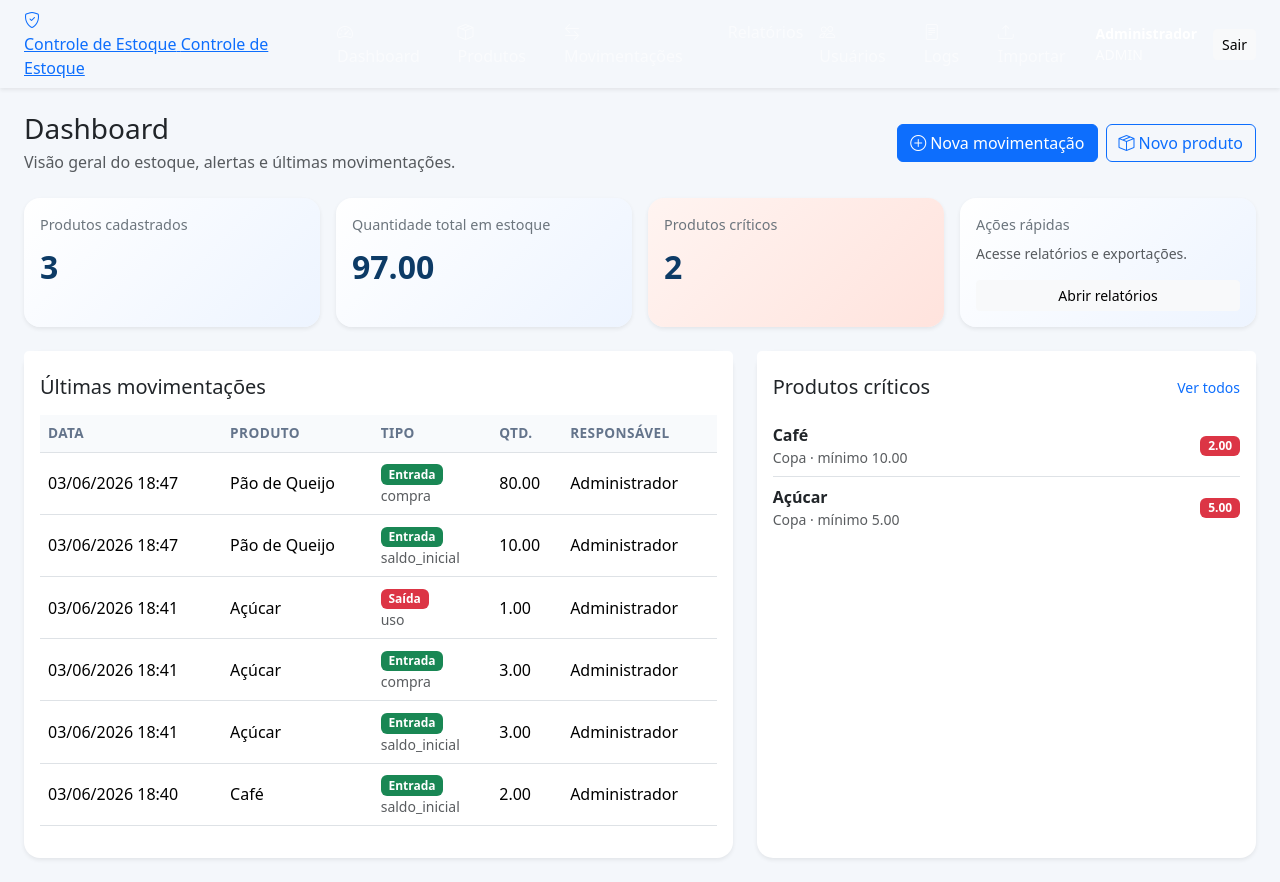
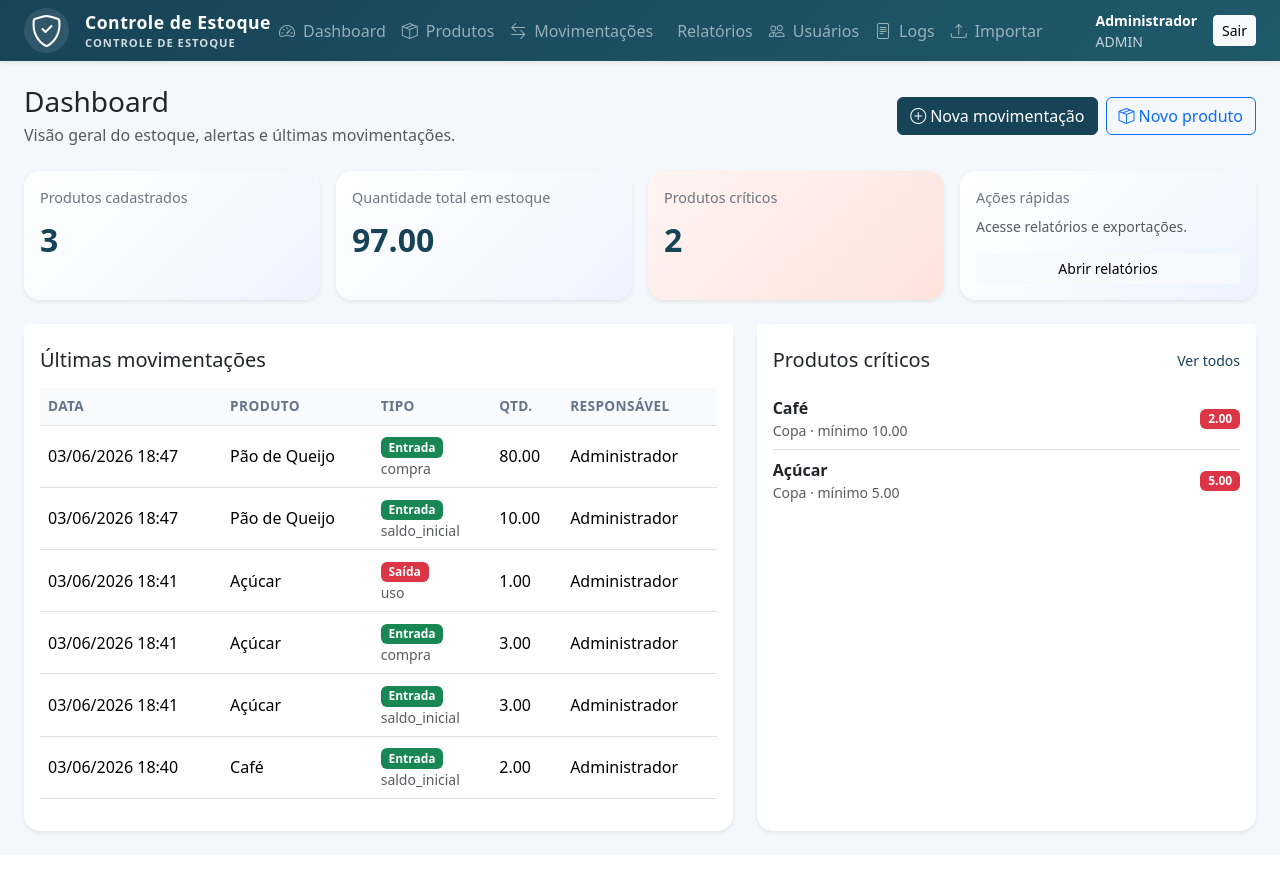
Before and after one commit to Murilo-Fruttuoso-TMR/Controle_de_Estoque, a Flask app: page / in a window 1280 px wide. After the commit the page ends 836 px from the top, so only its background shows below. Run offline with Flask 3, Linux system fonts and the light colour scheme; a user stored in the database is signed in.

Commit message:
Fix CSS: apply new primary color and navbar styling

```diff
--- a/static/style.css
+++ b/static/style.css
@@ -1,3 +1,7 @@
+:root {
+    --primary-color: #174357;
+}
+
 body {
     background: #f4f7fb;
 }
@@ -23,7 +27,7 @@ body {
 .metric-value {
     font-size: 2rem;
     font-weight: 700;
-    color: #0d3b66;
+    color: var(--primary-color);
 }
 
 .card {
@@ -41,3 +45,88 @@ body {
 .preview-table {
     max-height: 300px;
 }
+
+/* Navbar Styling */
+.navbar-custom {
+    background: linear-gradient(135deg, var(--primary-color) 0%, #1f5a6a 100%) !important;
+    box-shadow: 0 4px 12px rgba(23, 67, 87, 0.15);
+}
+
+.navbar-brand-container {
+    display: flex;
+    align-items: center;
+    gap: 1rem;
+    text-decoration: none;
+    transition: transform 0.3s ease;
+}
+
+.navbar-brand-container:hover {
+    transform: translateY(-2px);
+}
+
+.navbar-logo {
+    font-size: 2rem;
+    color: white;
+    display: flex;
+    align-items: center;
+    justify-content: center;
+    width: 45px;
+    height: 45px;
+    background: rgba(255, 255, 255, 0.1);
+    border-radius: 50%;
+    transition: all 0.3s ease;
+}
+
+.navbar-brand-container:hover .navbar-logo {
+    background: rgba(255, 255, 255, 0.2);
+    transform: scale(1.1);
+}
+
+.navbar-brand-text {
+    display: flex;
+    flex-direction: column;
+}
+
+.navbar-brand-main {
+    font-size: 1.1rem;
+    font-weight: 700;
+    color: white;
+    letter-spacing: 0.5px;
+}
+
+.navbar-brand-sub {
+    font-size: 0.7rem;
+    font-weight: 600;
+    color: rgba(255, 255, 255, 0.8);
+    text-transform: uppercase;
+    letter-spacing: 1px;
+}
+
+/* Bootstrap override */
+.btn-primary {
+    background: var(--primary-color);
+    border-color: var(--primary-color);
+}
+
+.btn-primary:hover {
+    background: #1f5a6a;
+    border-color: #1f5a6a;
+}
+
+.btn-primary:active,
+.btn-primary:focus {
+    background: #123240;
+    border-color: #123240;
+}
+
+a {
+    color: var(--primary-color);
+}
+
+a:hover {
+    color: #1f5a6a;
+}
+
+.badge.bg-primary {
+    background: var(--primary-color) !important;
+}
```
